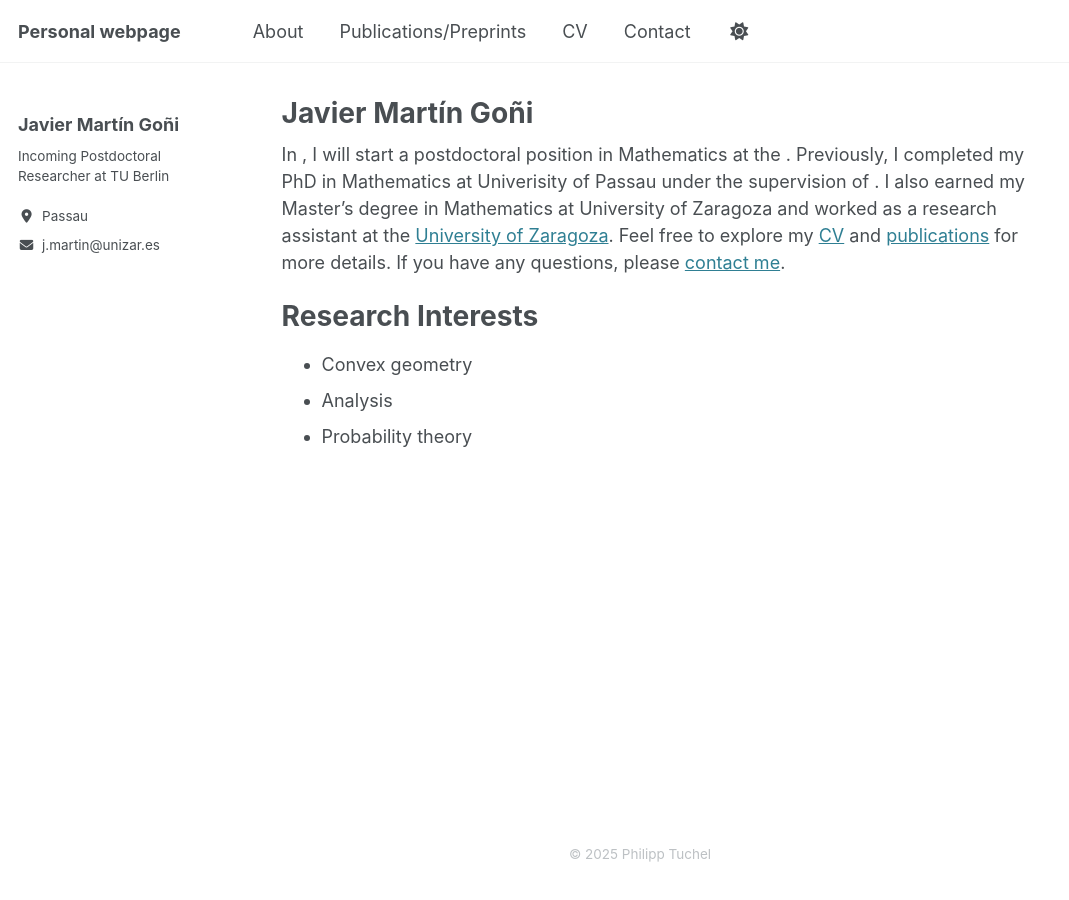
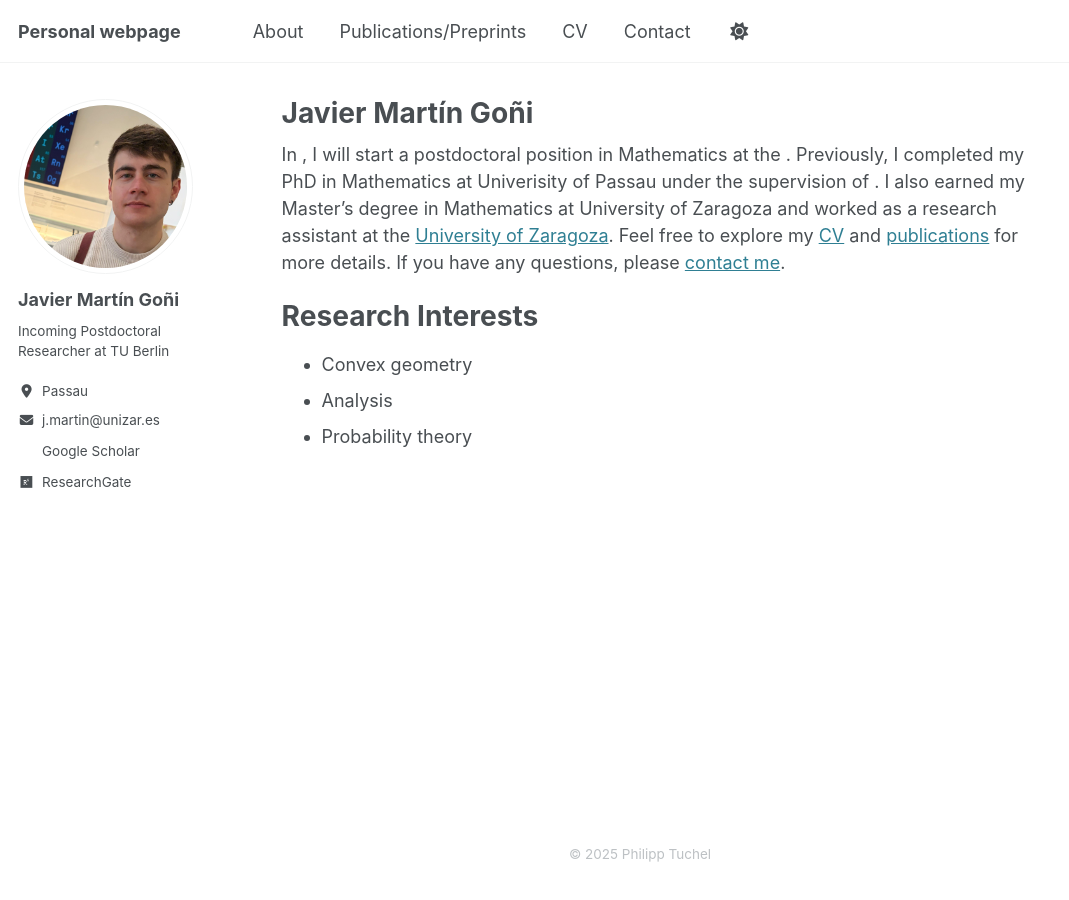
Before and after one commit to javiermartingoni/javiermartingoni.github.io, a Jekyll site: the page built from _pages/about.md, in a window 1280 px wide. Shown: the whole page, without its empty margins (0-1069 px from the left). Built offline with Jekyll 4.4.1, drawn with Linux system fonts in a browser that asks for light colours; a style sheet for code colours, icons or effects is not loaded; part of the change alters nothing that is shown.

Commit message:
Cambios config

```diff
--- a/_config.yml
+++ b/_config.yml
@@ -22,7 +22,7 @@ repository               : "javiermartingoni/javiermartingoni.github.io"
 #               Additional customization can be done by editing /_includes/author-profile.html
 author:
   # Biographic information
-  avatar           : # "ProfileGithub.jpeg"
+  avatar           : "ProfileGithub.jpeg"
   name             : "Javier Martín Goñi"
   pronouns         : # example: "she/her"
   bio              : "Incoming Postdoctoral Researcher at TU Berlin"
@@ -33,12 +33,12 @@ author:
 
   # Academic websites
   arxiv            : # URL
-  googlescholar    : # URL
+  googlescholar    : "https://scholar.google.com/citations?user=B-yzL9oAAAAJ&hl=es"
   impactstory      : # URL
   orcid            : # URL
   semantic         : # URL
   pubmed           : # URL
-  researchgate     : # URL
+  researchgate     : "https://www.researchgate.net/profile/Javier-Martin-Goni/research"
   scopus           : # URL
 
   # Repositories and software development
```
